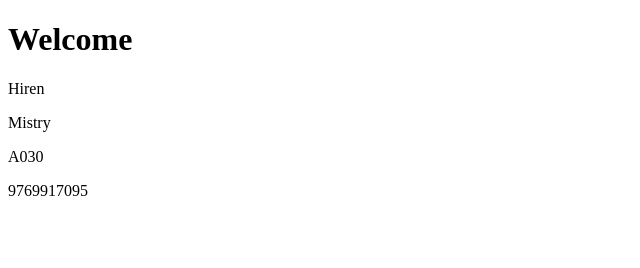
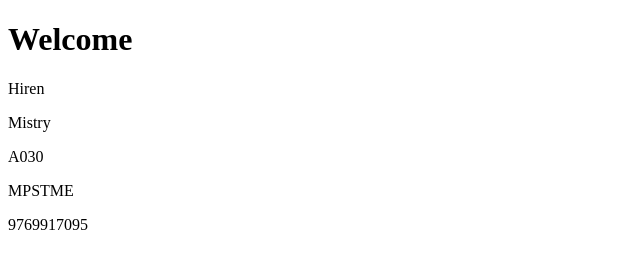
Before and after one commit to hirenm455/test, a plain HTML site: page index.html in a window 1280 px wide. Shown: the whole page, without its empty margins (0-640 px from the left). Drawn offline with Linux system fonts and the light colour scheme.

Commit message:
College Added

```diff
--- a/index.html
+++ b/index.html
@@ -8,6 +8,7 @@
 	<p>Hiren</p>
 	<p>Mistry</p>
 	<p>A030</p>
+	<p>MPSTME</p>
 	<p>9769917095</p>
 </body>
 </html>
```
